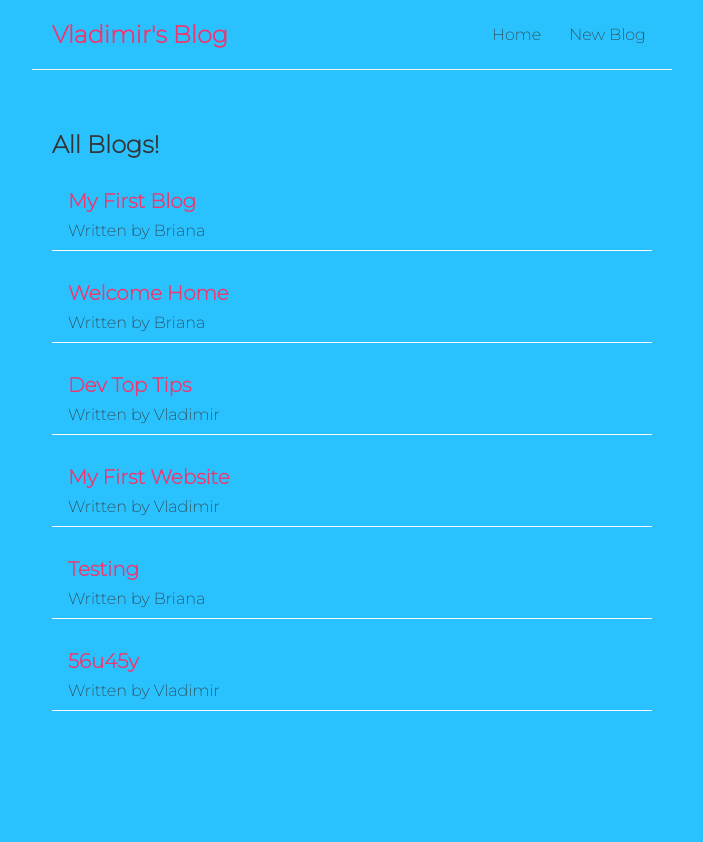
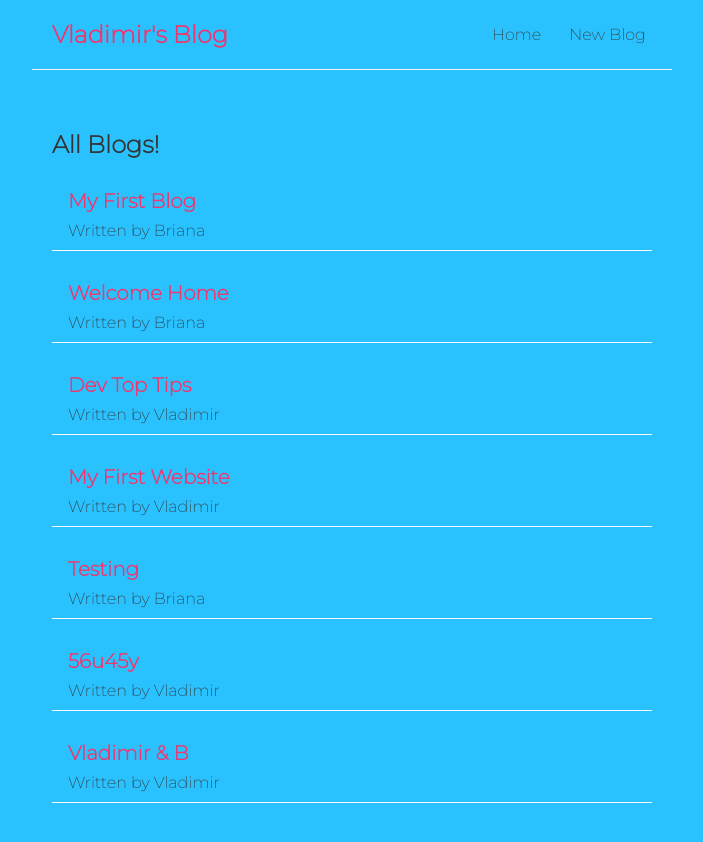
Before and after one commit to DevVlady/vlads-blog-app, a React (Create React App) app: page / in a window 1280 px wide. Shown: the top 842 px of the page, without its empty margins (288-991 px from the left). Before the commit the page ends 800 px from the top, so only its background shows below. Built offline with nearby package versions, Linux system fonts and the light colour scheme; data requests are answered from the project's data file.

Commit message:
created the history methoed so that once the user adds a new blog they are then redirected to the home page where their new blog is displayed.

```diff
--- a/data/db.json
+++ b/data/db.json
@@ -35,6 +35,12 @@
       "body": "5y4y",
       "author": "Vladimir",
       "id": 6
+    },
+    {
+      "title": "Vladimir & B",
+      "body": "This is another test to see if this works in redirecting the user to the home page.",
+      "author": "Vladimir",
+      "id": 7
     }
   ]
 }
--- a/src/Create.js
+++ b/src/Create.js
@@ -1,10 +1,12 @@
 import { useState } from "react";
+import {useHistory} from 'react-router-dom';
 
 const Create = () => {
     const [title, setTitle] = useState('');
     const [body, setBody] = useState('');
     const [author, setAuthor] = useState('Vladimir');
     const [isPending, setIsPending] = useState(false);
+    const history = useHistory();
 
     const handleSubmit = (e) => {
         e.preventDefault();
@@ -12,6 +14,7 @@ const Create = () => {
 
         setIsPending(true);
 
+        // Used to post the new blog to the db.json file
         fetch('http://localhost:8000/blogs', {
             method: 'POST',
             headers: { 'Content-Type': 'application/json' },
@@ -19,6 +22,11 @@ const Create = () => {
         }).then(() => {
             console.log('new blog added');
             setIsPending(false);
+            // This will make the user go back one page
+            // history.go(-1);
+
+            // This will reroute to the home page
+            history.push('/');
         })
     }
 
@@ -48,6 +56,7 @@ const Create = () => {
                     <option value="Vladimir">Vladimir</option>
                     <option value="Briana">Briana</option>
                 </select>
+                {/* Used to display to the user blog is being added */}
                 {!isPending && <button>Add Blog</button>}
                 {isPending && <button disabled>Adding Blog...</button>}
                 <p>{title}</p>
```
